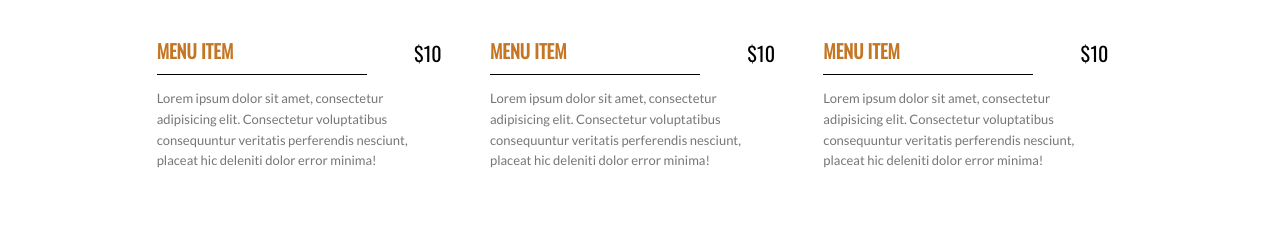
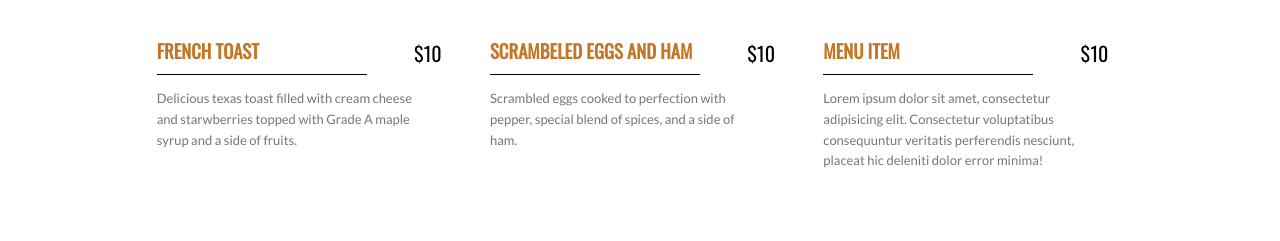
Before and after one commit to OakHarbor/Maple-And-Yolk, a plain HTML site: page html/menu.html in a window 1280 px wide. Shown: the part 558-799 px from the top of the page. Drawn offline with nearby package versions, Linux system fonts and the light colour scheme; files whose address does not match are found by name; a web font is replaced by a local one.

Commit message:
pushed dummy text for mock up on menu page

```diff
--- a/html/menu.html
+++ b/html/menu.html
@@ -109,15 +109,15 @@
                 </div>
                 <div class="menu1-content">
                     <div class="menu-item">
-                        <h3>MENU ITEM</h3>
+                        <h3>FRENCH TOAST</h3>
                         <div class="menu-line"></div>
-                        <p>Lorem ipsum dolor sit amet, consectetur adipisicing elit. Consectetur voluptatibus consequuntur veritatis perferendis nesciunt, placeat hic deleniti dolor error minima!</p>
+                        <p>Delicious texas toast filled with cream cheese and starwberries topped with Grade A maple syrup and a side of fruits.</p>
                         <p class="price">$10</p>
                     </div>
                     <div class="menu-item">
-                        <h3>MENU ITEM</h3>
+                        <h3>SCRAMBELED EGGS AND HAM</h3>
                         <div class="menu-line"></div>
-                        <p>Lorem ipsum dolor sit amet, consectetur adipisicing elit. Consectetur voluptatibus consequuntur veritatis perferendis nesciunt, placeat hic deleniti dolor error minima!</p>
+                        <p>Scrambled eggs cooked to perfection with pepper, special blend of spices, and a side of ham.</p>
                         <p class="price">$10</p>
                     </div>
                     <div class="menu-item">
```
